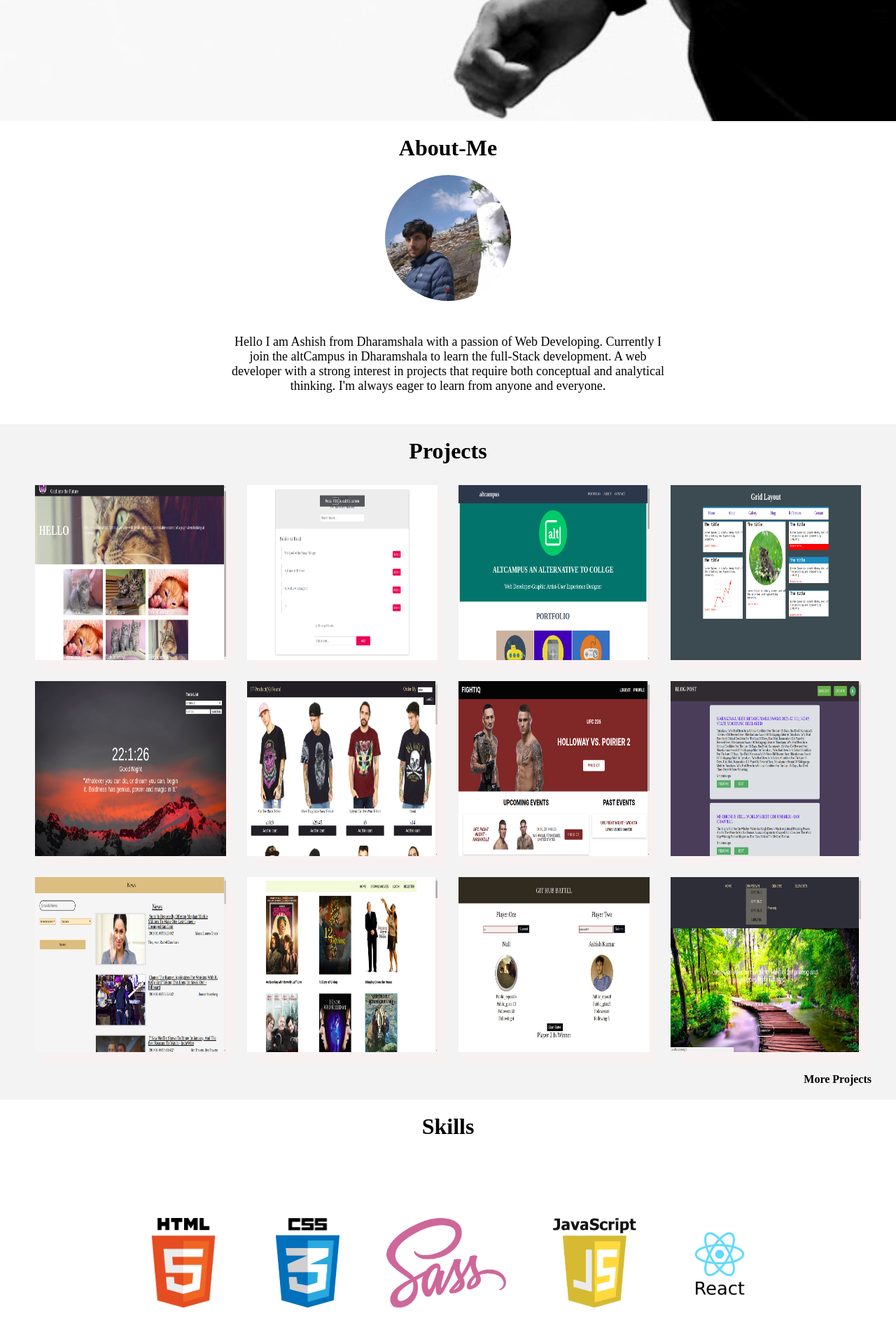
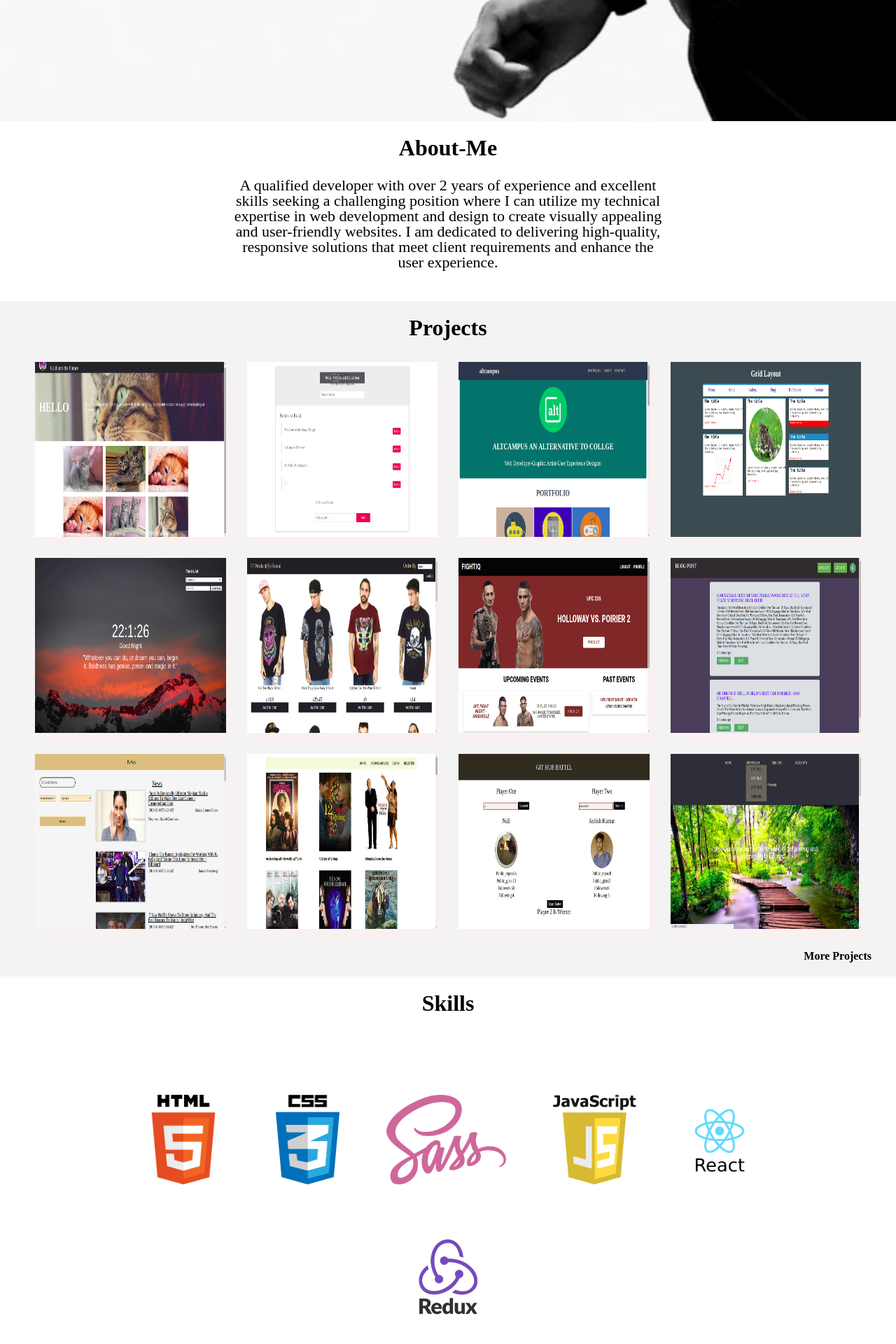
Before and after one commit to ashish4497/ashish4497.github.io, a Jekyll site: the page built from index.md, in a window 1280 px wide. Shown: the part 777-2697 px from the top of the page at 70% size. Built offline with Jekyll 4.4.1, drawn with Linux system fonts in a browser that asks for light colours; nearby versions of some CDN libraries; some of the changed text lies outside the part shown.

Commit message:
add change in content

```diff
--- a/_layouts/home.html
+++ b/_layouts/home.html
@@ -33,13 +33,14 @@
       <!-- About -->
       <section class="about-me center" id="About-me">
         <h1 class="top-heading">About-Me</h1>
-				<img src="../assets/media/logo.jpg" class="logo-image" />
+        <!-- <img src="../assets/media/logo.jpg" class="logo-image" /> -->
         <p class="intro-about">
-					Hello I am Ashish from Dharamshala with a passion of Web Developing.
-					Currently I join the altCampus in Dharamshala to learn the full-Stack
-					development. A web developer with a strong interest in projects that
-					require both conceptual and analytical thinking. I'm always eager to
-					learn from anyone and everyone.
+          A qualified developer with over 2 years of experience and excellent
+          skills seeking a challenging position where I can utilize my technical
+          expertise in web development and design to create visually appealing
+          and user-friendly websites. I am dedicated to delivering high-quality,
+          responsive solutions that meet client requirements and enhance the
+          user experience.
         </p>
       </section>
       <!-- projects -->
@@ -78,16 +79,16 @@
           <img src="../assets/media/javas3.png" alt="icon" />
           <img src="../assets/media/reactlogo.png" alt="icon" />
           <img src="../assets/media/Redux.png" alt="icon" />
-					<img src="../assets/media/node.png" alt="icon" />
+          <!-- <img src="../assets/media/node.png" alt="icon" /> -->
         </div>
       </section>
       <!-- contact -->
-			<section class="contact " id="contact">
+      <section class="contact" id="contact">
         <h1 class="top-heading center">Contact-Me</h1>
         <div class="contact-detail">
           <div class="email">
             <p class="email-h">E-mail-Id</p>
-						<p class="email-id2 ">ak8393267@gmail.com</p>
+            <p class="email-id2">ak8393267@gmail.com</p>
             <p class="email-id2">ashishvashisht72@gmail.com</p>
           </div>
           <div class="location">
@@ -99,11 +100,11 @@
           </div>
           <div class="social">
             <p class="location">Links</p>
-						<div class="social-icon">
-							<a href="https://www.facebook.com/ashish4497">
+            <!-- <div class="social-icon"> -->
+              <!-- <a href="https://www.facebook.com/ashish4497">
                 <i class="fab fa-facebook"></i
-							></a>
-						</div>
+              ></a> -->
+            <!-- </div> -->
             <div class="social-icon">
               <a href="https://medium.com/@ak8393267">
                 <i class="fab fa-medium"></i
--- a/assets/custom.css
+++ b/assets/custom.css
@@ -103,12 +103,13 @@ a{
 	font-weight: 600;
 }
 .intro-about {
-	font-size:18px;
+	font-size:22px;
 	width:50%;
 	margin: 0 auto;
 	padding : 1.5rem;
 	font-family: serif;
-	/* text-align: cente; */
+	line-height: 22px;
+	text-align: center;
 }
 /*=====================
 	projects
@@ -204,6 +205,9 @@ a{
 	text-align: center;
 	display: inline-block;
 	margin:10px;
+}
+.address {
+	font-size: 16px;
 }
 .fab {
 	color: #fff;
```
Also changed, not shown: other parts of _layouts/home.html (+1 -1 lines). Lines whose indentation alone changed are shown as unchanged.
